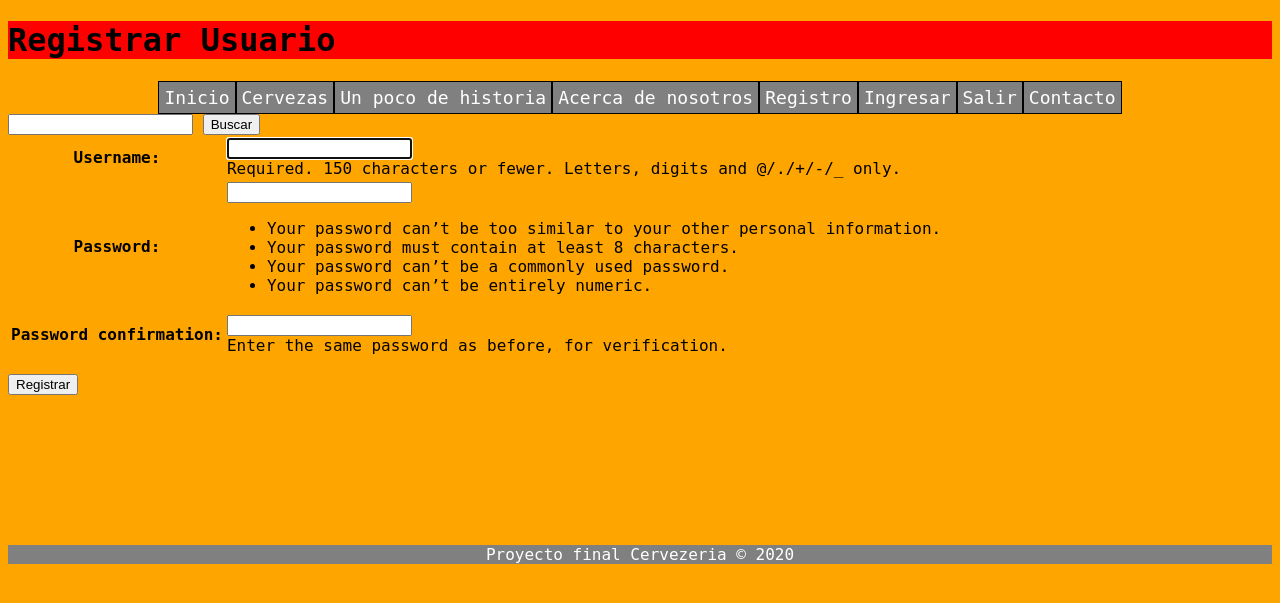
After one commit to yeti2391/ProyectoCervezeria, a Django app: page /registro/ in a window 1280 px wide. The commit adds this page. Shown: the top 603 px of the page. Run offline with Django 3.2, Linux system fonts and the light colour scheme.

Commit message:
se agrega funcion de registro usuario, No funciona correctamente devuelve solo usuario no agregado ocurrio un error

```diff
--- a/cervezeria/cervezeria/urls.py
+++ b/cervezeria/cervezeria/urls.py
@@ -27,6 +27,9 @@ urlpatterns = [
     path('acerca/', acerca, name='acerca'),
     path('buscar/', buscar, name='buscar'),
     path('contacto/', contacto, name='contacto'),
+    path('registro/', usuario_nuevo, name='registro'),
+    path('privado/', privado, name='privado'),
+    path('ingresar/', ingresar, name='ingresar'),
 ]
 
 
--- a/cervezeria/cervezeria/views.py
+++ b/cervezeria/cervezeria/views.py
@@ -3,7 +3,10 @@ from django.shortcuts import render
 from polls.models import TipoCerveza, NombreCerveza, MarcaCerveza
 from django.core.mail import EmailMessage
 from cervezeria.forms import ContactoForm
-
+from django.contrib.auth.forms import UserCreationForm, AuthenticationForm
+from django.contrib.auth import authenticate, login,logout
+from django.contrib.auth.decorators import login_required
+from django.http import HttpResponse, HttpResponseRedirect
 #def hola(request):
 #    return HttpResponse("hola mundo prueba")
 
@@ -43,3 +46,41 @@ def contacto(request):
     else:
         formulario = ContactoForm()
         return render (request, 'contacto.html', {'formulario': formulario})
+
+def usuario_nuevo(request):
+    if request.method == 'POST':
+        formulario = UserCreationForm(request.POST)
+        try:
+            formulario.save()
+            return render(request, 'usuario_agregado.html')
+        except:
+            return render(request, 'usuario_no_agregado.html')
+    else:
+        formulario=UserCreationForm()
+        return render(request, 'usuario_nuevo.html', {'formulario':formulario})
+
+@login_required(login_url='/ingresar')
+def privado(request):
+    usuario=request.user
+    return render(request, 'privado.html',{'usuario':usuario})
+
+def ingresar(request):
+    if not request.user.is_anonymous:
+        return HttpResponseRedirect('privado')
+    elif request.method=='POST':
+        formulario = AuthenticationForm(request.POST)
+        if formulario.is_valid:
+            usuario = request.POST['username']
+            clave = request.POST['password']
+            acceso= authenticate(username=usuario, password=clave)
+            if acceso is not None:
+                if acceso.is_active:
+                    login(request, acceso)
+                    return HttpResponseRedirect('/privado')
+                else:
+                    return render(render, 'no_activo.html')
+            else:
+                return render(request, 'no_usuario.html')
+    else:
+        formulario=AuthenticationForm()
+        return render(request, 'ingresar.html', {'formulario':formulario})
--- a/cervezeria/templates/base.html
+++ b/cervezeria/templates/base.html
@@ -13,11 +13,16 @@
       <li><a href="{% url 'cervezas' %}">Cervezas</a></li>
       <li><a href="{% url 'brevehistoria' %}">Un poco de historia</a></li>
       <li><a href="{% url 'acerca' %}">Acerca de nosotros</a></li>
-      <li><a href="#">Registro</a></li>
-      <li><a href="#">Ingresar</a></li>
+      <li><a href="{% url 'registro' %}">Registro</a></li>
+      <li><a href="{% url 'ingresar' %}">Ingresar</a></li>
       <li><a href="#">Salir</a></li>
       <li><a href="{% url 'contacto' %}">Contacto</a></li> <!-- en vez de dejarlo en la barra dejar parte abajo de las paginas?-->
     </nav>
+    <form id="Busqueda" action="/buscar/" method="get">
+        <input type="text" name="busca">
+        <input type="submit" value="Buscar">
+    </form>
+
     {% block contenido %}{% endblock %}
     {% block pie%}
       <footer>Proyecto final Cervezeria &copy; 2020</footer>
--- a/cervezeria/templates/cervezas.html
+++ b/cervezeria/templates/cervezas.html
@@ -7,9 +7,5 @@
 {% block cabecera %}<h1>Cervezas</h1>{% endblock %}
 {% block contenido %}
   <!-- ACA HACER UN NAV QUE DE INFO DE CERVEZAS Y SUS PRECIOS -->
-  <form id="Busqueda" action="/buscar/" method="get">
-      <input type="text" name="busca">
-      <input type="submit" value="Buscar">
-  </form>
 
 {% endblock %}
--- /dev/null
+++ b/cervezeria/templates/no_activo.html
@@ -0,0 +1,6 @@
+{% extends 'base.html' %}
+{% block titulo %}No Activo{% endblock %}
+{% block cabecera %}<h1>No activo</h1>{% endblock %}
+{% block contenido %}
+  <p>Usuario no esta creado</p>
+{% endblock %}
--- /dev/null
+++ b/cervezeria/templates/no_usuario.html
@@ -0,0 +1,6 @@
+{% extends 'base.html' %}
+{% block titulo %}No existe{% endblock %}
+{% block cabecera %}<h1>No existe</h1>{% endblock %}
+{% block contenido %}
+  <p>Usuario no existe</p>
+{% endblock %}
--- /dev/null
+++ b/cervezeria/templates/usuario_nuevo.html
@@ -0,0 +1,11 @@
+{% extends 'base.html' %}
+{% block titulo %}Nuevo Usuario{% endblock %}
+{% block cabecera %}<h1>Registrar Usuario</h1>{% endblock %}
+{% block contenido %}
+  <form action="" method="post">{% csrf_token %}
+    <table>
+      {{formulario.as_table}}
+    </table>
+    <p><input type="submit" value="Registrar"></p>
+  </form>
+{% endblock %}
```
Also changed, not shown: cervezeria/templates/ingresar.html (added, +11 -0 lines), cervezeria/templates/privado.html (added, +7 -0 lines), cervezeria/templates/usuario_agregado.html (added, +7 -0 lines), cervezeria/templates/usuario_no_agregado.html (added, +7 -0 lines).
